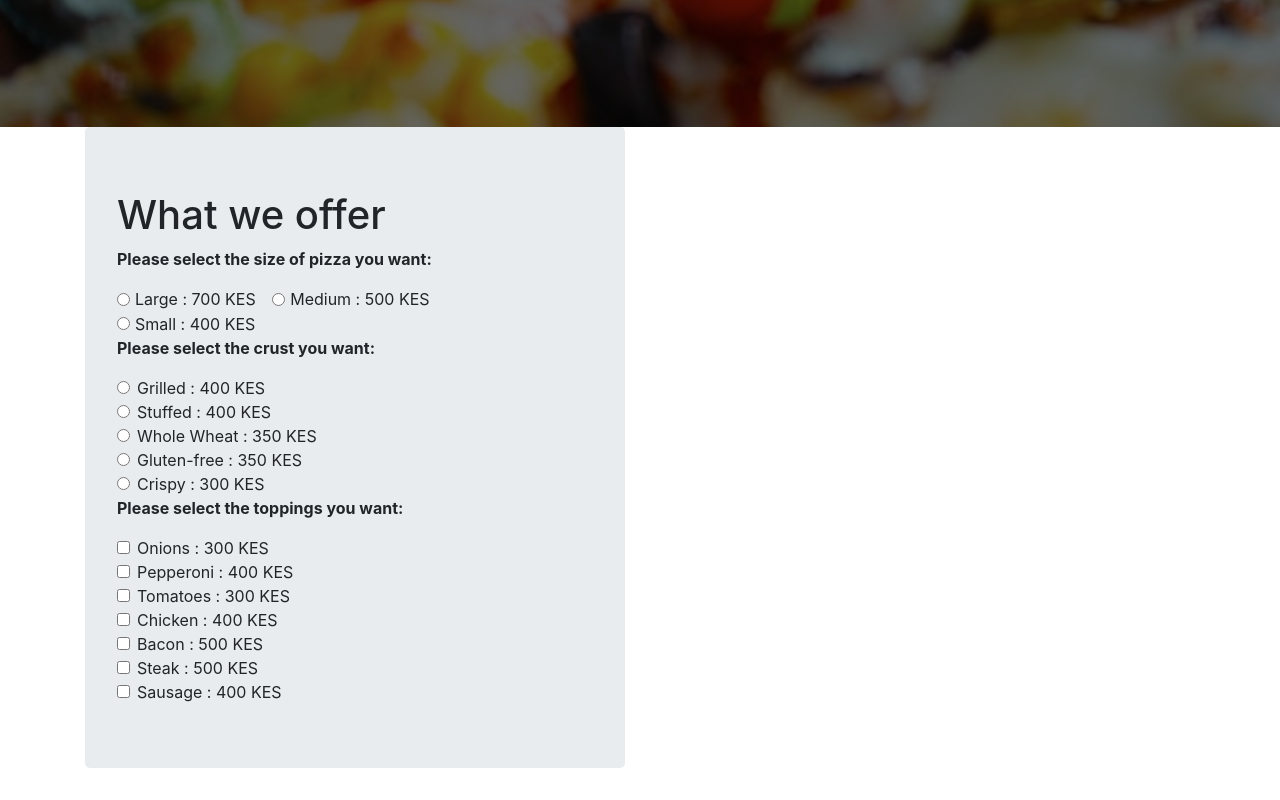
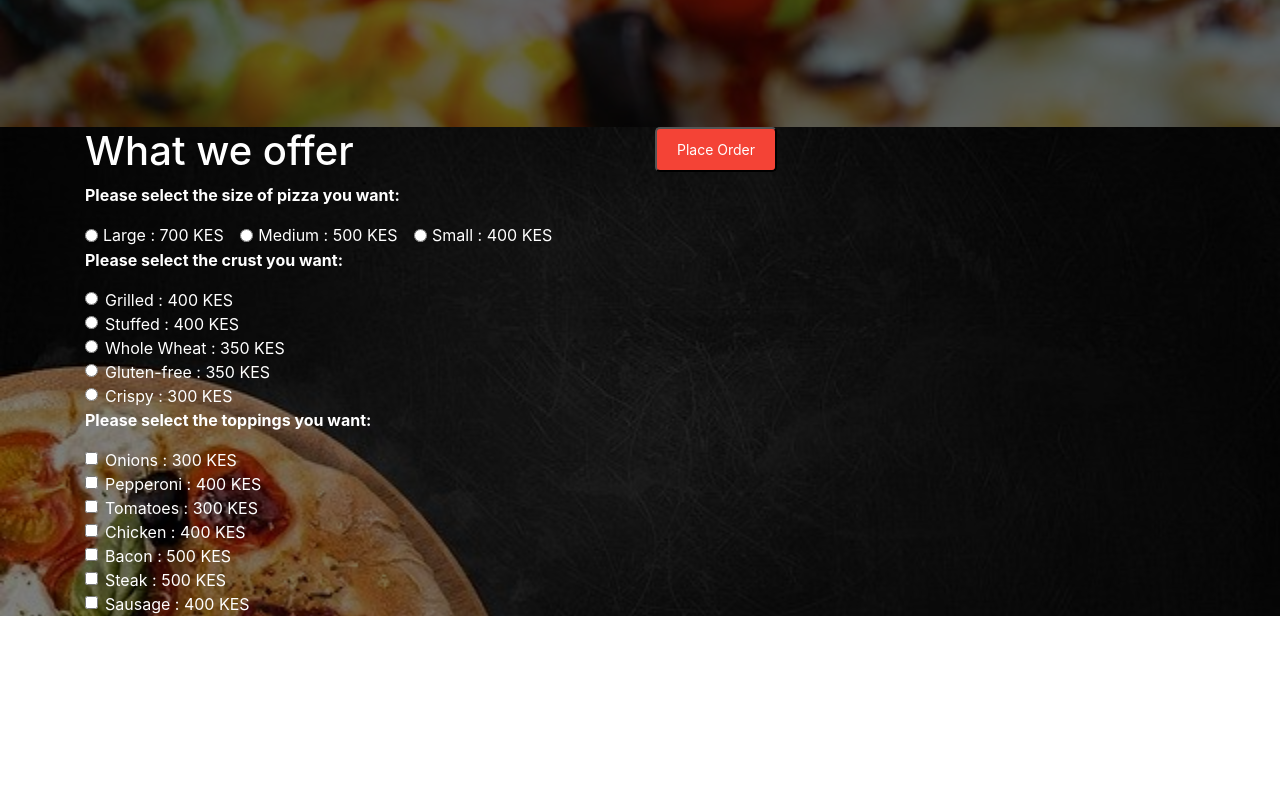
Before and after one commit to Makena-Maryann/DelishPizzaHut, a plain HTML site: page index.html in a window 1280 px wide. Shown: the part 593-1393 px from the top of the page. After the commit the page ends 1209 px from the top, so only its background shows below. Drawn offline with nearby package versions, Linux system fonts and the light colour scheme.

Commit message:
Added a button and styled it

```diff
--- a/css/styles.css
+++ b/css/styles.css
@@ -44,5 +44,15 @@ body {
   display: inline-block;
   color: white;
   border-radius: 5px;
-  background-color: #f44336;
+  background-color: rgb(244, 67, 54);
 }
+
+#order {
+  background: url("../images/bg.jpg") rgba(0, 0, 0, 0.5);
+  background-size: cover;
+  background-position: center;
+  background-repeat: no-repeat;
+  color: white;
+  background-blend-mode: multiply;
+  background-attachment: fixed;
+}
--- a/index.html
+++ b/index.html
@@ -44,8 +44,7 @@
     <div id="order">
       <div class="container">
         <div class="row">
-          <div class="col-md-6">
-            <div class="jumbotron">
+          <div class="col-md-6 menu">
             <h1>What we offer</h1>
 
             <!--size-->
@@ -249,6 +248,9 @@
               </div>
             </div>
           </div>
+
+          <div class="col-md-6">
+            <p><input type="button" class="connector" value="Place Order" /></p>
           </div>
         </div>
       </div>
```
Also changed, not shown: images/bg.jpg (added). Lines whose indentation alone changed are shown as unchanged.
